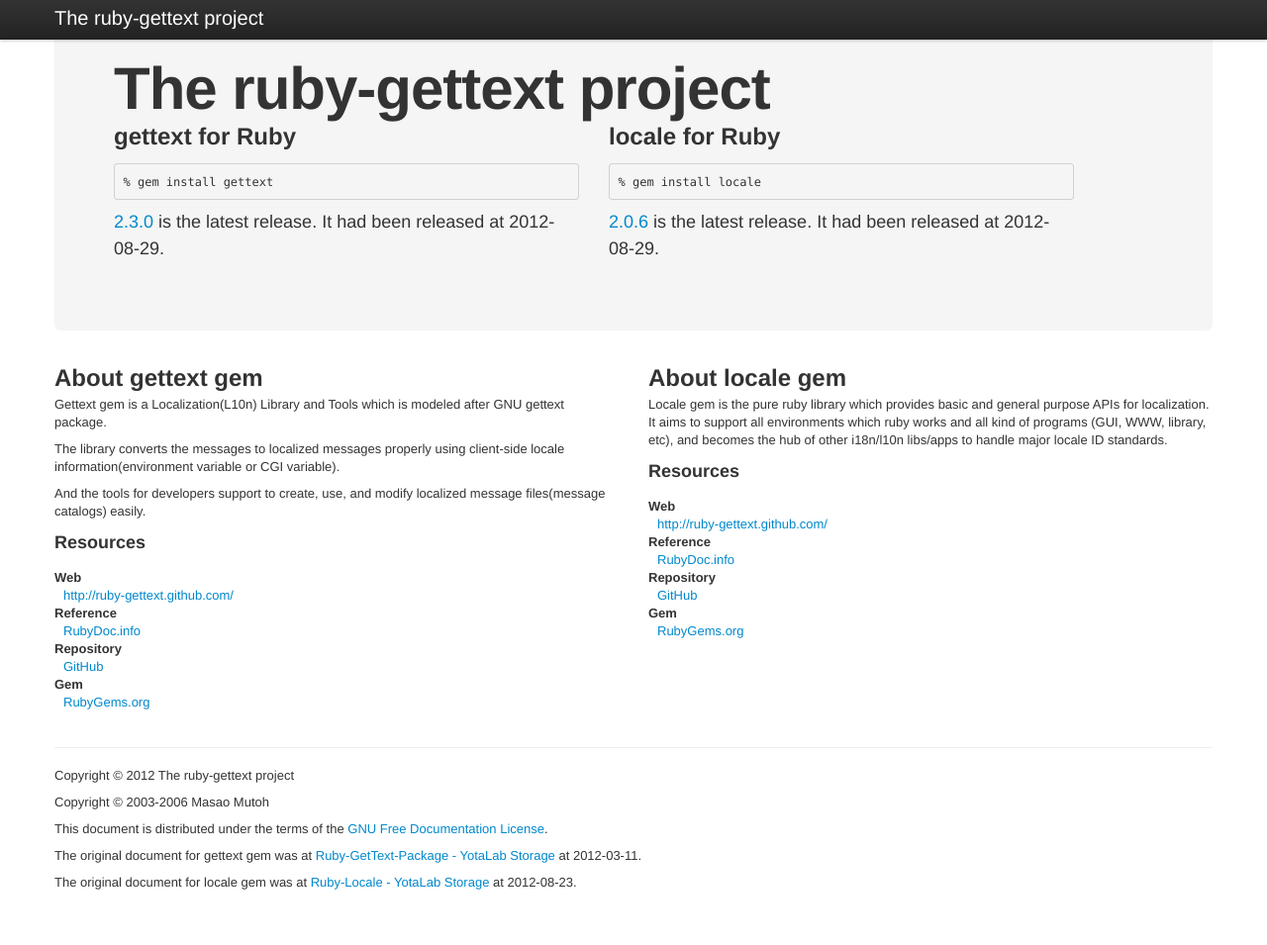
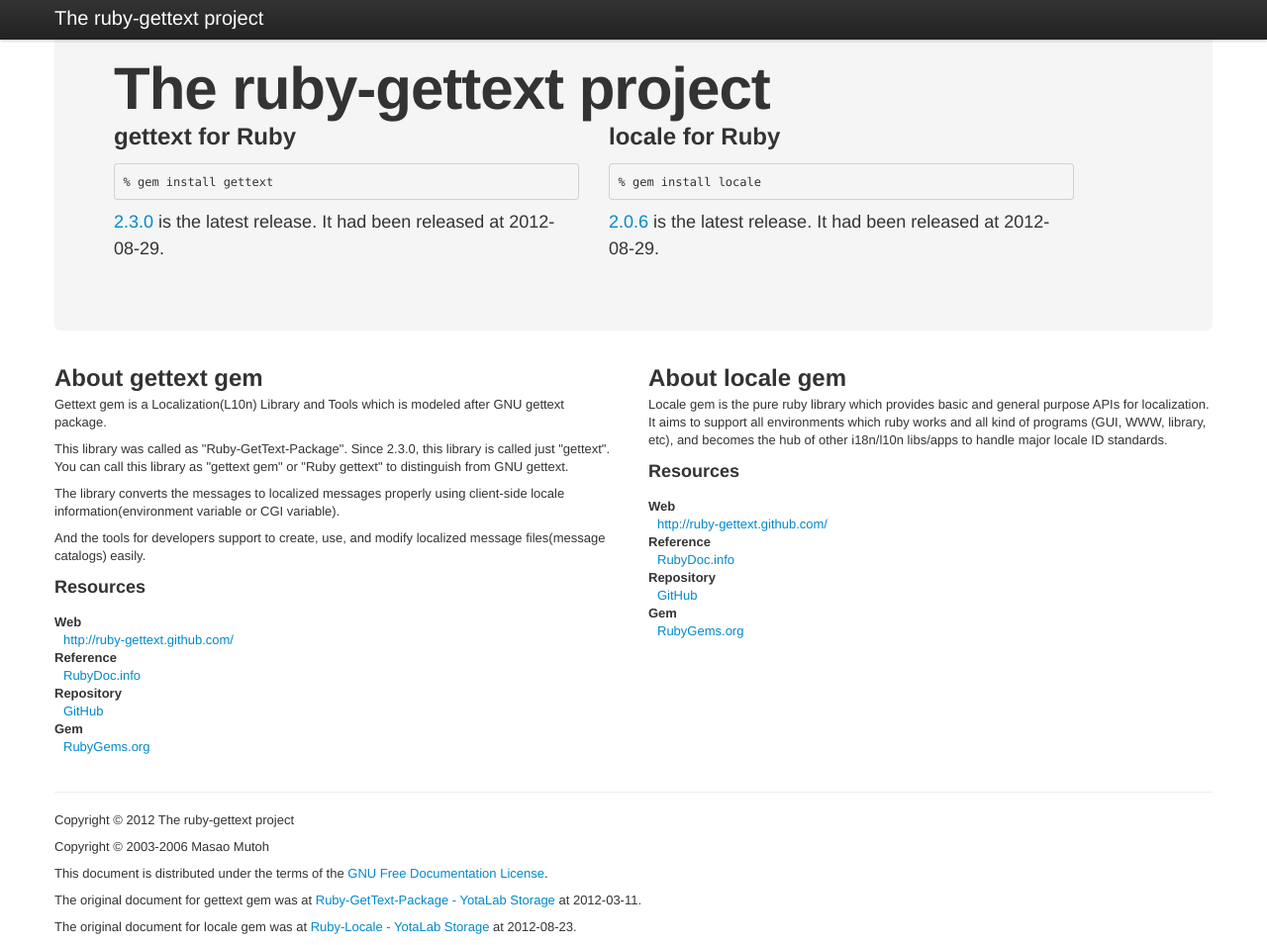
Before and after one commit to ruby-gettext/ruby-gettext.github.com, a Jekyll site: the page built from index.html, in a window 1280 px wide and 955 px high. Shown: the whole window at 99% size. Built offline with Jekyll 4.4.1, drawn with Linux system fonts in a browser that asks for light colours; Markdown is read by kramdown in place of the engine named in the settings; the list of posts is cut into pages by our own code.

Commit message:
Add description about "gettext" name

```diff
--- a/index.html
+++ b/index.html
@@ -33,6 +33,7 @@
   <div class="span6">
     <h2>About gettext gem</h2>
     <p>Gettext gem is a Localization(L10n) Library and Tools which is modeled after GNU gettext package.<p>
+    <p>This library was called as "Ruby-GetText-Package". Since 2.3.0, this library is called just "gettext". You can call this library as "gettext gem" or "Ruby gettext" to distinguish from GNU gettext.</p>
     <p>The library converts the messages to localized messages properly using client-side locale information(environment variable or CGI variable).</p>
     <p>And the tools for developers support to create, use, and modify localized message files(message catalogs) easily.</p>
 
```
